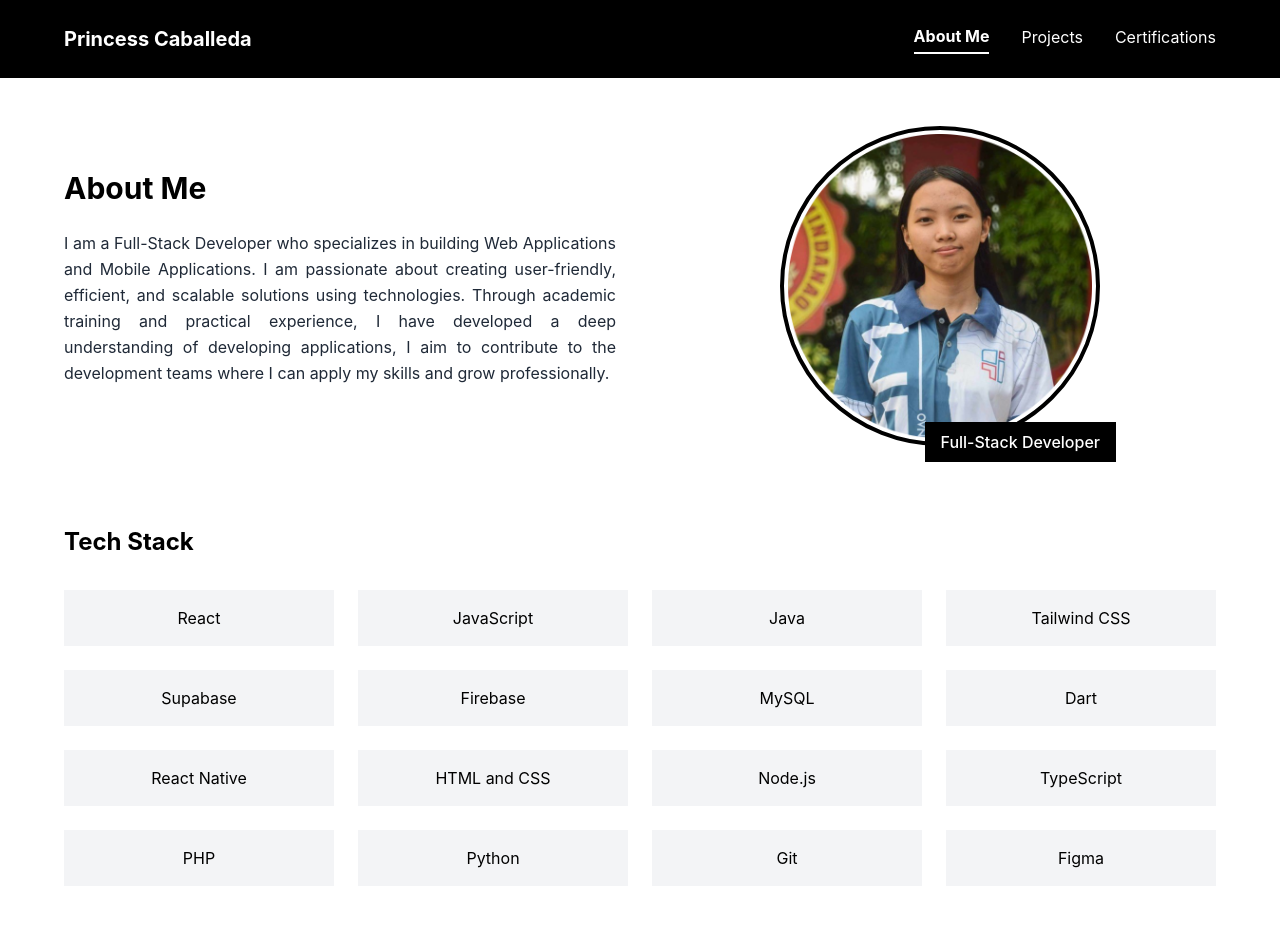
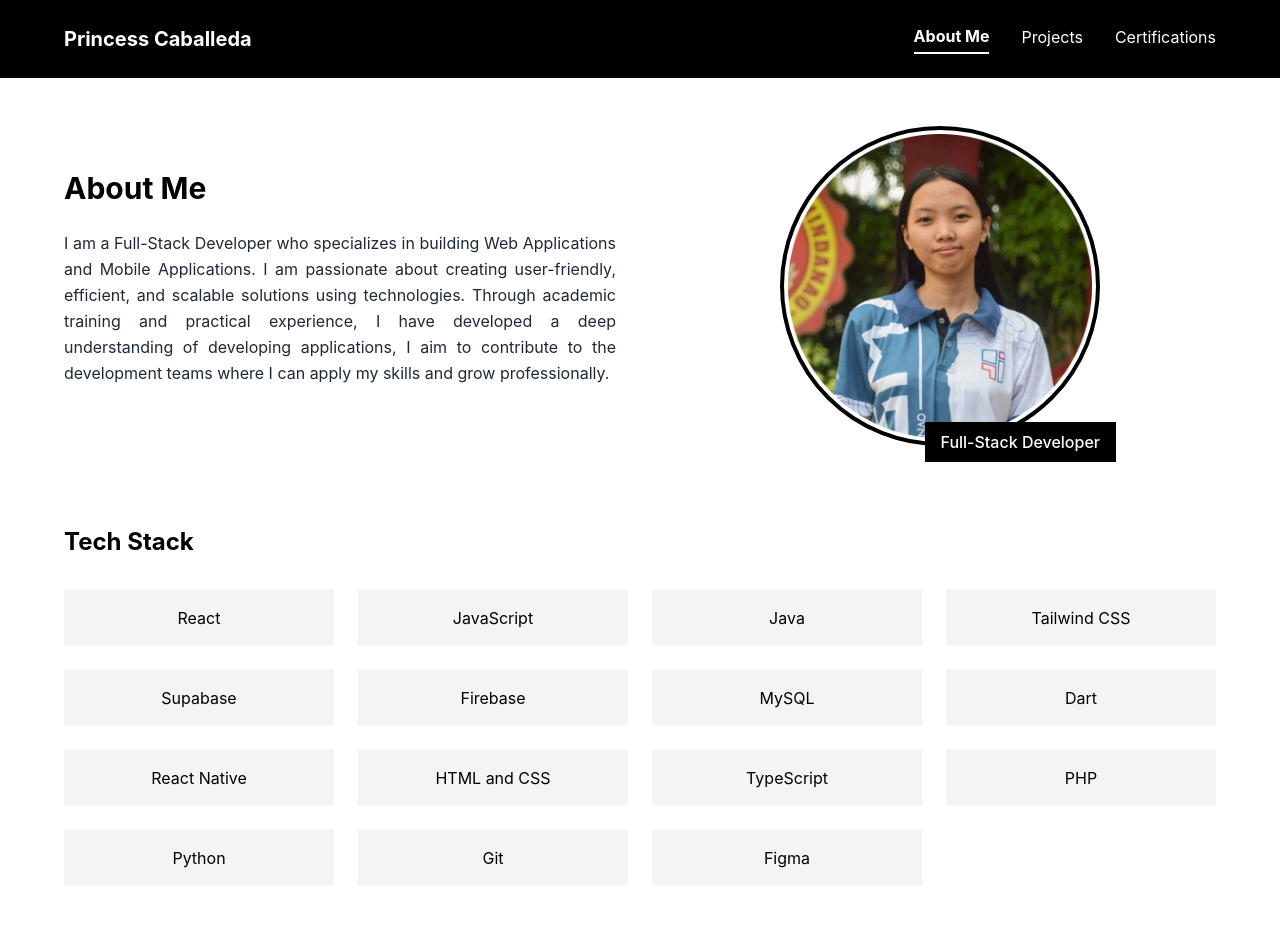
Before and after one commit to primcaballeda/Website-Portfolio, a React (Vite) app in the folder Portfolio/: page / in a window 1280 px wide. Shown: the top 952 px of the page. Built offline with nearby package versions, Linux system fonts and the light colour scheme.

Commit message:
final edit

```diff
--- a/Portfolio/src/pages/AboutMe.jsx
+++ b/Portfolio/src/pages/AboutMe.jsx
@@ -57,7 +57,7 @@ const Home = () => {
       >
         <h2 className="text-2xl font-bold mb-8">Tech Stack</h2>
         <div className="grid grid-cols-2 md:grid-cols-4 gap-6">
-          {["React", "JavaScript", "Java","Tailwind CSS","Supabase", "Firebase", "MySQL","Dart","React Native", "HTML and CSS", "Node.js", "TypeScript", "PHP", "Python", "Git", "Figma"].map((skill) => (
+          {["React", "JavaScript", "Java","Tailwind CSS","Supabase", "Firebase", "MySQL","Dart","React Native", "HTML and CSS", "TypeScript", "PHP", "Python", "Git", "Figma"].map((skill) => (
             <motion.div
               key={skill}
               className="bg-gray-100 p-4 rounded-lg text-center"
```
